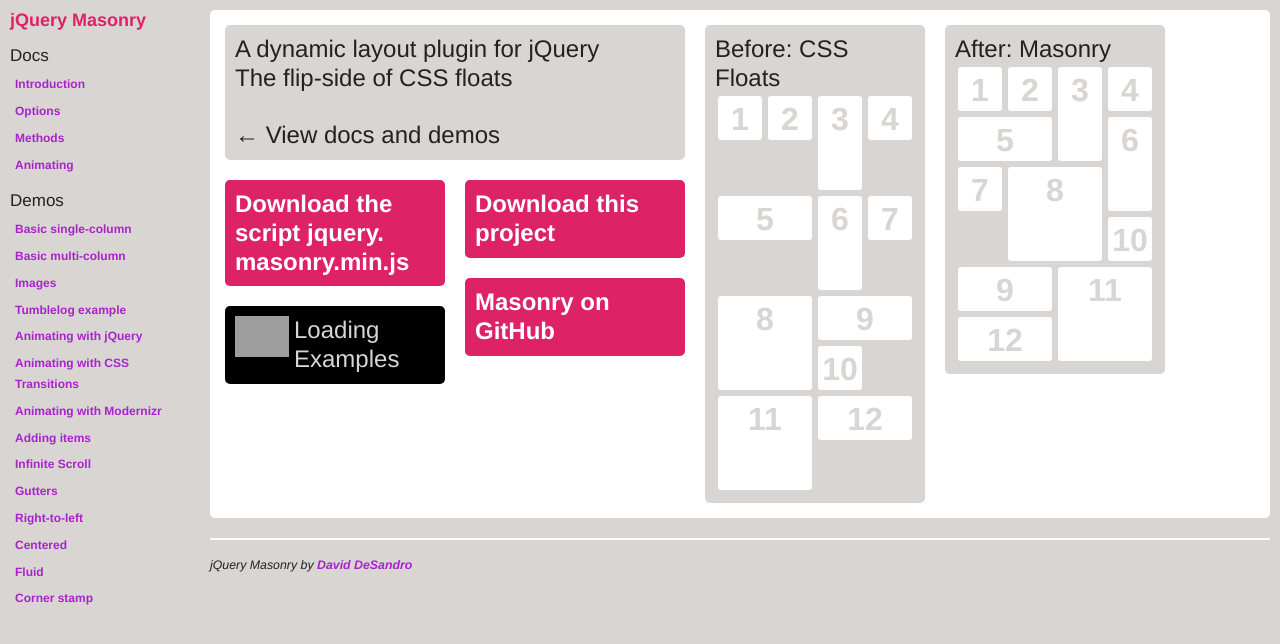
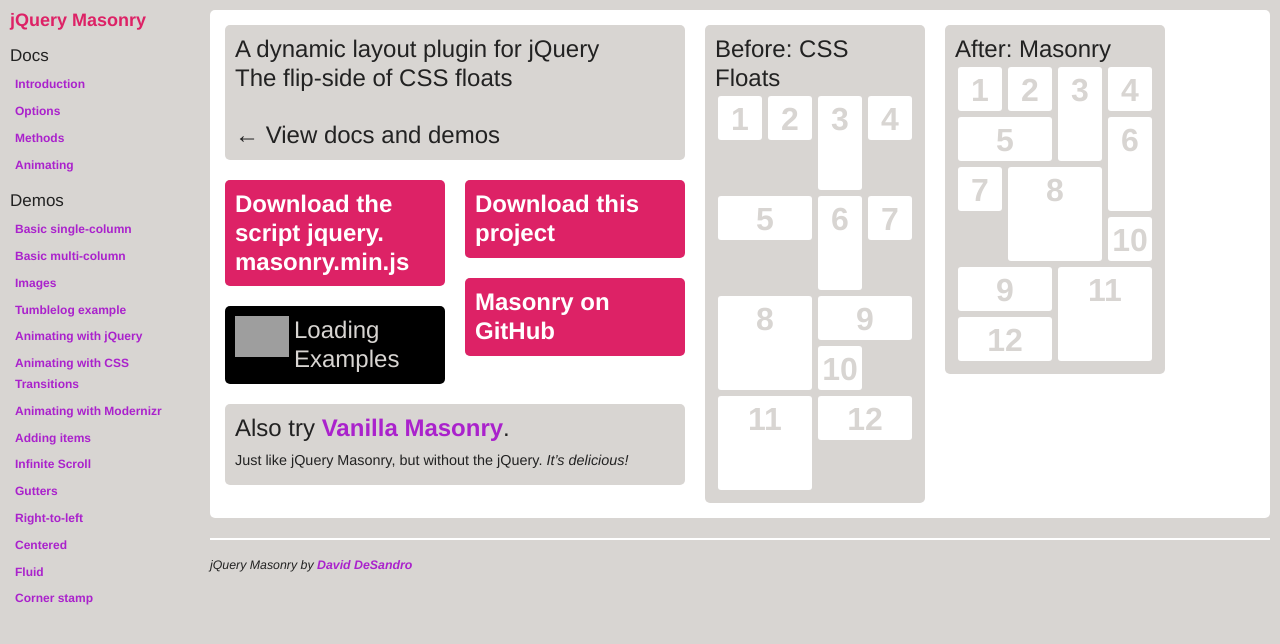
Before and after one commit to desandro/masonry, a Jekyll site: the page built from index.html, in a window 1280 px wide. Shown: the top 644 px of the page. Built offline with Jekyll 4.4.1, drawn with Linux system fonts in a browser that asks for light colours; a script that is not in the unit is left out; grey boxes are pictures that could not be loaded.

Commit message:
docs : index : add vanilla masonry

```diff
--- a/css/style.css
+++ b/css/style.css
@@ -70,6 +70,7 @@
   margin-bottom: 1.0em;
 }
 
+em { font-style: italic; }
 strong { font-weight: bold; }
 
 /**** #site-nav ****/
--- a/index.html
+++ b/index.html
@@ -63,6 +63,11 @@
     Loading Examples
   </div>
 
+  <div class="item big-text col2">
+    Also try <a href="http://vanilla-masonry.desandro.com">Vanilla Masonry</a>.<br />
+    <span style="font-size: 0.6em; font-weight: 400;">Just like jQuery Masonry, but without the jQuery. <em>It&rsquo;s delicious!</em></span>
+  </div>
+
 </div> <!-- #container -->
 
 <script src="{{ site.jquery_js }}"></script>
```
